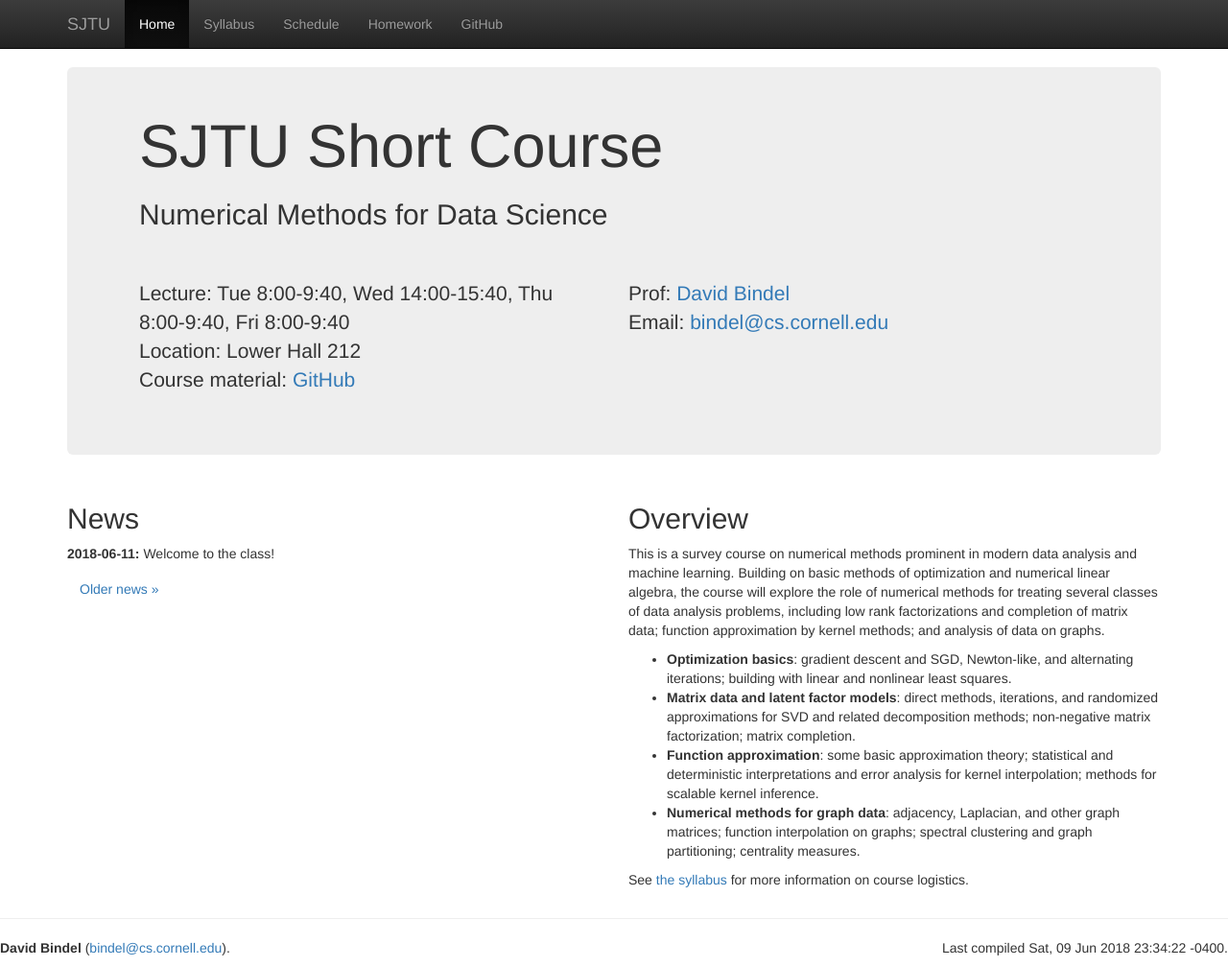
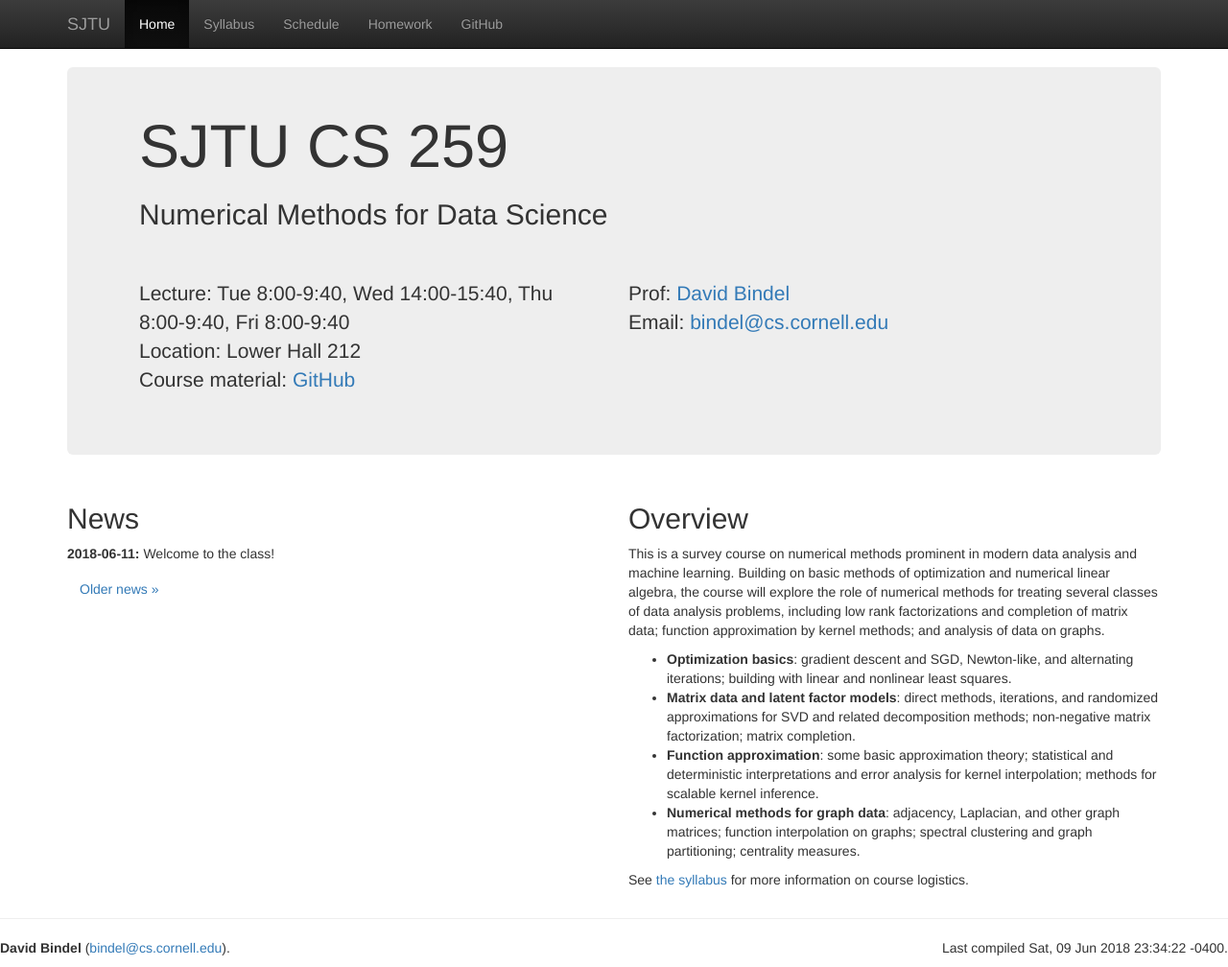
Before and after one commit to dbindel/sjtu-summer2018, a Jekyll site: the page built from web/index.html, in a window 1280 px wide and 1008 px high. Shown: the whole window at 96% size. Built offline with Jekyll 4.4.1, drawn with Linux system fonts in a browser that asks for light colours; nearby versions of some CDN libraries.

Commit message:
Added course number.

```diff
--- a/web/_includes/head.html
+++ b/web/_includes/head.html
@@ -2,7 +2,7 @@
   <div class="row">
     <div class="col-xs-12 col-sm-12 col-md-12 col-lg-12">
     <div class="col-xs-12 col-sm-12 col-md-12 col-lg-12">
-      <h1 class="media-heading">SJTU Short Course</h1>
+      <h1 class="media-heading">SJTU CS 259</h1>
       <h2>Numerical Methods for Data Science</h2>
     </div>
     </div>
```
